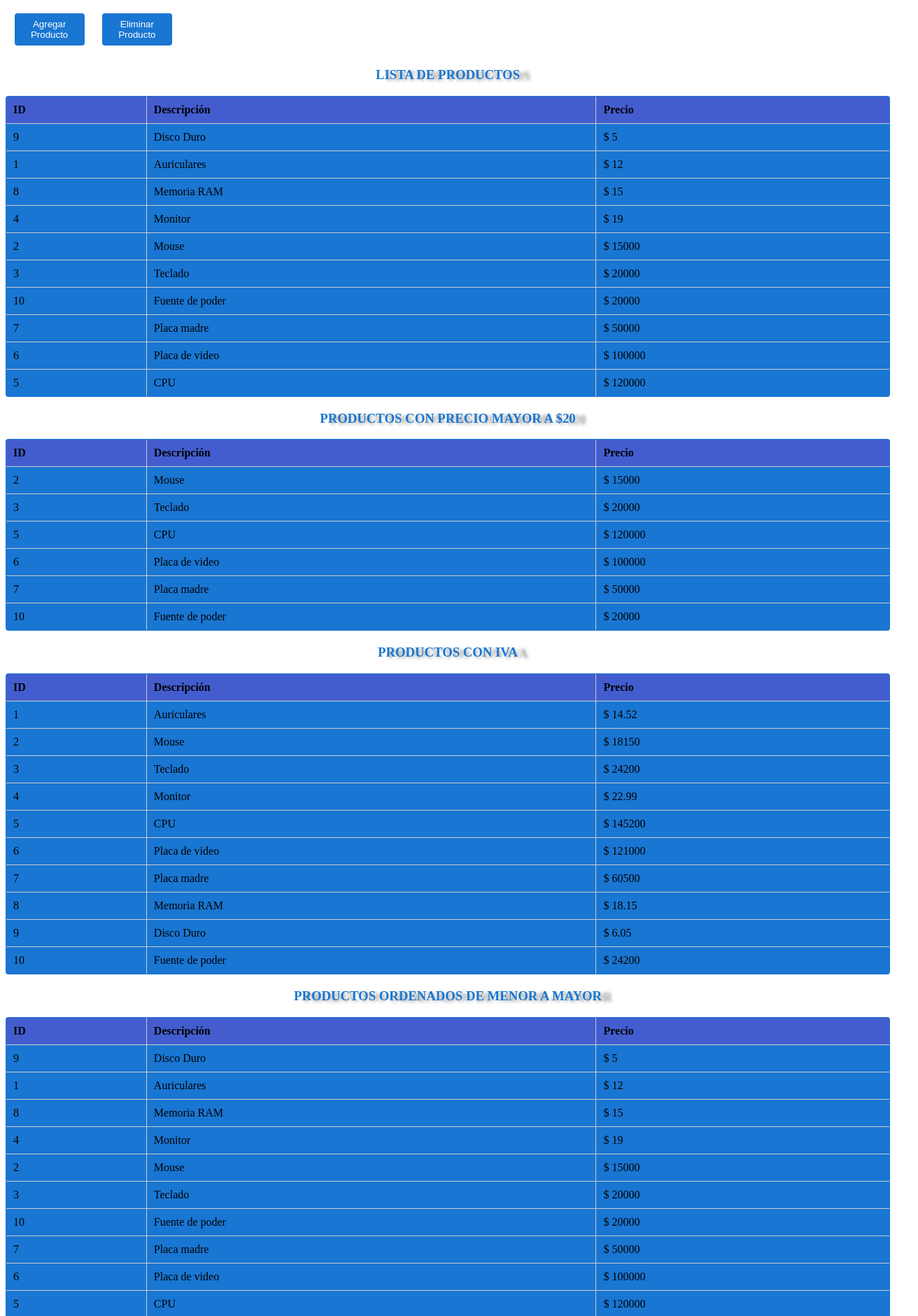
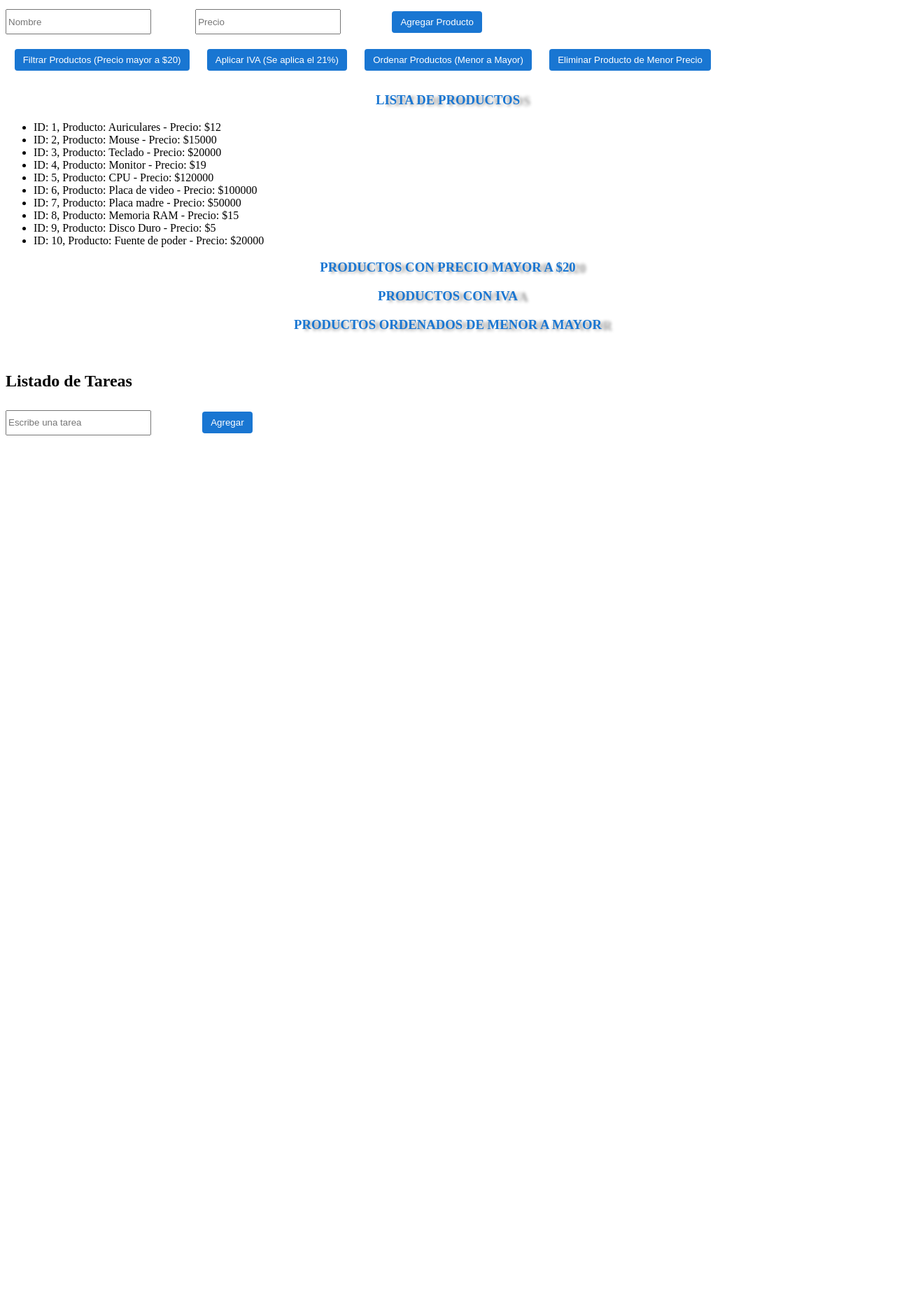
Before and after one commit to MartinAle90/pv_tp3_grupo14, a React (Vite) app: page / in a window 1280 px wide. Shown: the part 100-1980 px from the top of the page at 70% size, 1312 px wide, since content can reach past the window. After the commit the page ends 800 px from the top, so only its background shows below. Built offline with nearby package versions, Linux system fonts and the light colour scheme.

Commit message:
Nueva forma de mostrar la lista de productos. Se agregan botones para las diferentes funcionalidades [Daza Martin]

```diff
--- a/src/App.jsx
+++ b/src/App.jsx
@@ -1,14 +1,9 @@
-
 
 function App() {
-
   return (
     <>
-
       <TP3_PV_Grupo14 />
-
     </>
-
   );
 }
 
--- a/src/assets/CSS/Tasks.css
+++ b/src/assets/CSS/Tasks.css
@@ -18,7 +18,6 @@ div {
 }
 div > button {
     margin: 1%;
-    width: 100px;
 }
 
 ul {
--- a/src/assets/components/Producto.jsx
+++ b/src/assets/components/Producto.jsx
@@ -10,8 +10,9 @@ function Producto() {
     { id: 8, descripcion: "Memoria RAM", precio: 15 },
     { id: 9, descripcion: "Disco Duro", precio: 5 },
     { id: 10, descripcion: "Fuente de poder", precio: 20000 }
-  ];
+  ]; // Array de productos inicial. Se puede modificar para agregar más productos.
 
+  const boton = document.getElementById("agregarProducto");
 
   //1.Mostrar cada producto por consola
   console.clear(); // Limpia la consola antes de mostrar los productos. Ya que al momento de ordenar se llenaba la consola
@@ -24,18 +25,36 @@ function Producto() {
   console.log("**************************************************************");
 
   //2.Filtro de productos sean mayor a $20
+  /*
   const productosFiltrados = productos.filter(function (producto) {
       return producto.precio > 20;
   });
+  */
+  const filtrarProductos = () => {
+    const productosFiltrados = productos.filter((producto) => producto.precio > 20);
 
+    // Actualizar la lista en el DOM
+    const listaFiltrados = document.getElementById("listaProdsFiltrados");
+    listaFiltrados.innerHTML = ""; // Limpiar la lista antes de agregar nuevos productos
+    productosFiltrados.forEach((producto) => {
+      const item = document.createElement("li");
+      item.textContent = `ID: ${producto.id}, Producto: ${producto.descripcion} - Precio: $${producto.precio}`;
+      listaFiltrados.appendChild(item);
+    });
+
+    // se muestra por la consola los productos filtrados
+    console.clear();
     console.log("PRODUCTOS CON PRECIO MAYOR A $20:");
     console.log("**************************************************************");
     productosFiltrados.forEach(function (producto) {
       console.log(`ID: ${producto.id}, Producto: ${producto.descripcion}, Precio: $${producto.precio}`);
     });
     console.log("**************************************************************");
+  }
 
   //3.Agrerar el IVA usando map
+  // Funcion para aplicar el IVA a los productos
+  /*
   const productosConIVA = productos.map(function (producto) {
       return {
           id: producto.id,
@@ -43,27 +62,68 @@ function Producto() {
           precio: producto.precio * 1.21 // Agregando el IVA del 21%
       };
   });
+  */
+  const aplicarIVA = () => {
+    const productosConIVA = productos.map((producto) => ({
+      id: producto.id,
+      descripcion: producto.descripcion,
+      precio: parseFloat((producto.precio * 1.21).toFixed(2)), // Agregar IVA del 21% y formatear a 2 decimales
+    }));
 
+    // Actualizar la lista en el DOM
+    const listaIVA = document.getElementById("listaProdsIVA");
+    listaIVA.innerHTML = ""; // Limpiar la lista antes de agregar nuevos productos
+    productosConIVA.forEach((producto) => {
+      const item = document.createElement("li");
+      item.textContent = `ID: ${producto.id}, Producto: ${producto.descripcion} - Precio con IVA: $${producto.precio}`;
+      listaIVA.appendChild(item);
+    });
+
+    // Se muestran en la consola los productos con IVA
+    console.clear();
     console.log("PRODUCTOS CON IVA:");
     console.log("**************************************************************");
     productosConIVA.forEach(function (producto) {
       console.log(`ID: ${producto.id}, Producto: ${producto.descripcion}, Precio con IVA: $${producto.precio}`);
     });
     console.log("**************************************************************");
+  };
+
+
 
   //4. ordenar el array original de mayor a menor
+  /*
   const productosOrdenados = productos.sort(function (a, b) {
       return a.precio - b.precio;
   });
+  */
 
-  console.log("PRODUCTOS ORDENADOS DE MEN A MAY:");
+  // Se crea una funcion para ordenar productos de menor a mayor
+  const ordenarProductos = () => {
+    const productosOrdenados = [...productos].sort((a, b) => a.precio - b.precio);
+
+    // Actualizar la lista en el DOM
+    const listaOrdenados = document.getElementById("listaProdsOrdenados");
+    listaOrdenados.innerHTML = ""; // Limpiar la lista antes de agregar nuevos productos
+    productosOrdenados.forEach((producto) => {
+      const item = document.createElement("li");
+      item.textContent = `ID: ${producto.id}, Producto: ${producto.descripcion} - Precio: $${producto.precio}`;
+      listaOrdenados.appendChild(item);
+    });
+
+    // Se muestran por consola los productos ordenados
+    console.clear();
+    console.log("PRODUCTOS ORDENADOS DE MENOR A MAYOR:");
     console.log("**************************************************************");
-  productosOrdenados.forEach(function (producto) {
+    productosOrdenados.forEach((producto) => {
       console.log(`ID: ${producto.id}, Producto: ${producto.descripcion}, Precio: $${producto.precio}`);
     });
     console.log("**************************************************************");
+  };
 
   //5. Agregar un nuevo producto al final del array
+
+  /*
   const agregarProducto = () => {
   console.clear();
   console.log("**************************************************************");
@@ -74,6 +134,45 @@ function Producto() {
   });
   console.log("**************************************************************");
   };
+  */
+  // Agregar un nuevo producto al final del array y mostrarlo en la lista
+
+  function manejarSubmit(event) {
+    event.preventDefault(); // Evitar la recarga del formulario
+
+    const nombre = document.getElementById("nombre").value;
+    const precio = document.getElementById("precio").value;
+
+    // Crear un nuevo producto con un ID único
+    const nuevoProd = {
+      id: productos.length + 1,
+      descripcion: nombre,
+      precio: parseFloat(precio),
+    };
+
+    // Agregar el nuevo producto al array
+    productos.push(nuevoProd);
+
+    // Actualizar la lista en el DOM
+    const lista = document.getElementById("listaProds");
+    const item = document.createElement("li");
+    item.textContent = `ID: ${nuevoProd.id}, Producto: ${nuevoProd.descripcion} - Precio: $${nuevoProd.precio}` // Limpiar la lista antes de agregar nuevos productos
+    lista.appendChild(item);
+
+    // Limpiar los campos del formulario
+    document.getElementById("nombre").value = "";
+    document.getElementById("precio").value = "";
+
+    // Mostrar en la consola el producto agregado
+    console.clear();
+    console.log("**************************************************************");
+    console.log("PRODUCTO AGREGADO DESPUES DEL ARRAY:");
+    productos.forEach(function (producto) {
+      console.log(`ID: ${producto.id}, Producto: ${producto.descripcion}, Precio: $${producto.precio}`);
+    });
+    console.log("**************************************************************");
+  }
+
 
   //6. Eliminar el producto con el precio mas bajo del array y mostrar como queda el array
   const eliminarProducto = () => {
@@ -99,7 +198,16 @@ function Producto() {
     console.log(`ID: ${prodPrecBajo.id}, Producto: ${prodPrecBajo.descripcion}, Precio: $${prodPrecBajo.precio}`);
     console.log("**************************************************************");
 
-    // Mostrar el array actualizado en el formato deseado
+    // Actualizar la lista en el DOM
+    const lista = document.getElementById("listaProds");
+    lista.innerHTML = ""; // Limpiar la lista antes de agregar los productos restantes
+    productos.forEach((producto) => {
+      const item = document.createElement("li");
+      item.textContent = `ID: ${producto.id}, Producto: ${producto.descripcion} - Precio: $${producto.precio}`;
+      lista.appendChild(item);
+    });
+
+    // Mostrar el array actualizado en la consola
     console.log("LISTA PRODUCTOS ACTUALIZADA");
     console.log("**************************************************************");
     productos.forEach((producto) => {
@@ -113,87 +221,35 @@ function Producto() {
   return (
     <div>
       <h1>Productos</h1>
-      <button onClick={agregarProducto}>Agregar Producto</button>
-      <button onClick={eliminarProducto}>Eliminar Producto</button>
+      <form onSubmit={manejarSubmit}>
+        <input type="text" id="nombre" placeholder="Nombre" required />
+        <input type="number" id="precio" placeholder="Precio" required />
+        <button id="btnAgregarProd">Agregar Producto</button>
+      </form>
+
+      <button onClick={filtrarProductos}>Filtrar Productos (Precio mayor a $20)</button>
+      <button onClick={aplicarIVA}>Aplicar IVA (Se aplica el 21%)</button>
+      <button onClick={ordenarProductos}>Ordenar Productos (Menor a Mayor)</button>
+      <button onClick={eliminarProducto}>Eliminar Producto de Menor Precio</button>
+
       <h3>LISTA DE PRODUCTOS</h3>
-      <table border="1">
-        <thead>
-          <tr>
-            <th>ID</th>
-            <th>Descripción</th>
-            <th>Precio</th>
-          </tr>
-        </thead>
-        <tbody>
+      <ul id="listaProds">
+        {/* Mostrar los productos del array */}
         {productos.map((prod) => (
-            <tr key={prod.id}>
-              <td>{prod.id}</td>
-              <td>{prod.descripcion}</td>
-              <td>$ {prod.precio}</td>
-            </tr>
+          <li key={prod.id}>
+            ID: {prod.id}, Producto: {prod.descripcion} - Precio: ${prod.precio}
+          </li>
         ))}
-        </tbody>
-      </table>
+      </ul>
 
       <h3>PRODUCTOS CON PRECIO MAYOR A $20</h3>
-      <table border="1">
-        <thead>
-          <tr>
-            <th>ID</th>
-            <th>Descripción</th>
-            <th>Precio</th>
-          </tr>
-        </thead>
-        <tbody>
-          {productosFiltrados.map((prodF) => (
-            <tr key={prodF.id}>
-              <td>{prodF.id}</td>
-              <td>{prodF.descripcion}</td>
-              <td>$ {prodF.precio}</td>
-            </tr>
-          ))}
-        </tbody>
-      </table>
+      <ul id="listaProdsFiltrados"></ul>
 
       <h3>PRODUCTOS CON IVA</h3>
-      <table border="1">
-        <thead>
-          <tr>
-            <th>ID</th>
-            <th>Descripción</th>
-            <th>Precio</th>
-          </tr>
-        </thead>
-        <tbody>
-          {productosConIVA.map((prodIva) => (
-            <tr key={prodIva.id}>
-              <td>{prodIva.id}</td>
-              <td>{prodIva.descripcion}</td>
-              <td>$ {prodIva.precio}</td>
-            </tr>
-          ))}
-        </tbody>
-      </table>
+      <ul id="listaProdsIVA"></ul>
 
       <h3>PRODUCTOS ORDENADOS DE MENOR A MAYOR</h3>
-      <table border="1">
-        <thead>
-          <tr>
-            <th>ID</th>
-            <th>Descripción</th>
-            <th>Precio</th>
-          </tr>
-        </thead>
-        <tbody>
-          {productosOrdenados.map((prodO) => (
-            <tr key={prodO.id}>
-              <td>{prodO.id}</td>
-              <td>{prodO.descripcion}</td>
-              <td>$ {prodO.precio}</td>
-            </tr>
-          ))}
-        </tbody>
-      </table>
+      <ul id="listaProdsOrdenados"></ul>
 
     </div>
   );
--- a/src/assets/css/Producto.css
+++ b/src/assets/css/Producto.css
@@ -3,17 +3,21 @@ h1 {
   text-align: center;
   text-shadow: 15px 2px 4px rgba(0, 0, 0, 0.4);
 }
+
 table {
-    width: 100%;
+
   margin-bottom: 20px;
   border-collapse: collapse;
 }
+
 h3 {
   color: #1976d2;
   text-align: center;
   text-shadow: 15px 2px 4px rgba(0, 0, 0, 0.4);
 }
-  th, td {
+
+th,
+td {
   padding: 10px;
   text-align: left;
 }
@@ -21,12 +25,14 @@ h1 {
 th {
   background-color: #435dcf;
 }
-  table{
+
+table {
   border: 1px solid #ccc;
   border-radius: 4px;
   overflow: hidden;
   background-color: #1976d2;
 }
+
 button {
   margin: 10px;
   padding: 8px 12px;
```
Also changed, not shown: src/main.jsx (+2 -7 lines). Lines whose indentation alone changed are shown as unchanged.
